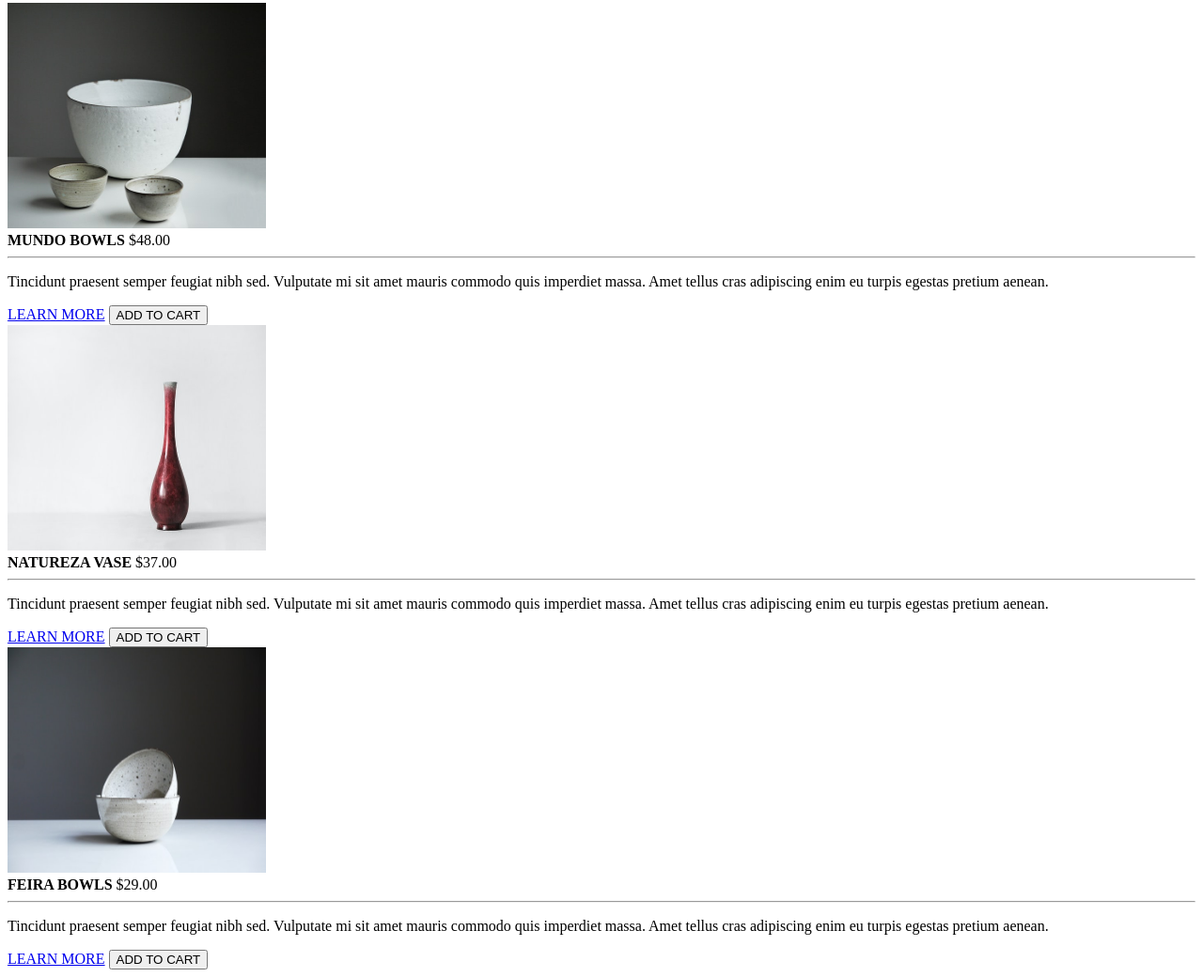
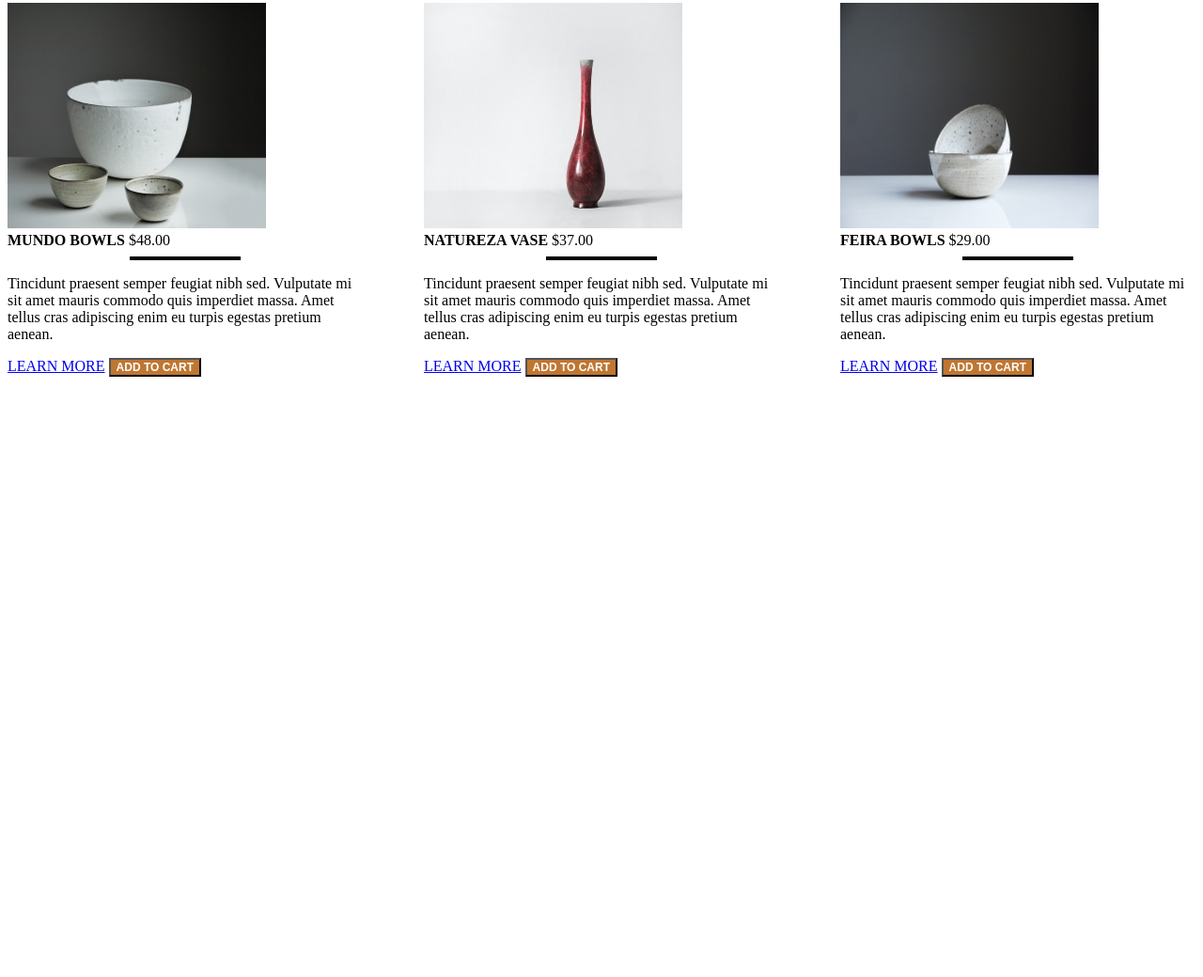
Before and after one commit to Creedo11/eCommWebsite, a plain HTML site: page index.html in a window 1280 px wide. Shown: the part 2972-4012 px from the top of the page at 94% size. After the commit the page ends 3381 px from the top, so only its background shows below. Drawn offline with Linux system fonts and the light colour scheme.

Commit message:
edited add to cart button styling for products

```diff
--- a/index.html
+++ b/index.html
@@ -61,38 +61,36 @@
                     <br>
                     <strong>MUNDO BOWLS</strong>
                     <span>$48.00</span>
-                    <hr>
+                    <hr class="hr_product">
                     <p>
                         Tincidunt praesent semper feugiat nibh sed. Vulputate mi sit amet mauris commodo quis imperdiet massa. Amet tellus cras adipiscing enim eu turpis egestas pretium aenean.
                     </p>
                     <a href="bowlproducts.html">LEARN MORE</a>
-                    <span><button type="button">ADD TO CART</button></span>
+                    <span><button class="add_to_cart_button" type="button">ADD TO CART</button></span>
                 </div>
-                <div class="product_container">
                 <div class="product">
                     <a><img class="product_image" src="assets/oriento-maVIpNNtmlQ-unsplash.jpg"></a>
                     <br>
                     <strong>NATUREZA VASE</strong>
                     <span>$37.00</span>
-                    <hr>
+                    <hr class="hr_product">
                     <p>
                         Tincidunt praesent semper feugiat nibh sed. Vulputate mi sit amet mauris commodo quis imperdiet massa. Amet tellus cras adipiscing enim eu turpis egestas pretium aenean.
                     </p>
                     <a href="bowlproducts.html">LEARN MORE</a>
-                    <span><button type="button">ADD TO CART</button></span>
+                    <span><button class="add_to_cart_button" type="button">ADD TO CART</button></span>
                 </div>
-                <div class="product_container">
                 <div class="product">
                     <a><img class="product_image" src="assets/tom-crew-bgIO-u4GEfI-unsplash.jpg"></a>
                     <br>
                     <strong>FEIRA BOWLS</strong>
                     <span>$29.00</span>
-                    <hr>
+                    <hr class="hr_product">
                     <p>
                         Tincidunt praesent semper feugiat nibh sed. Vulputate mi sit amet mauris commodo quis imperdiet massa. Amet tellus cras adipiscing enim eu turpis egestas pretium aenean.
                     </p>
                     <a href="bowlproducts.html">LEARN MORE</a>
-                    <span><button type="button">ADD TO CART</button></span>
+                    <span><button class="add_to_cart_button" type="button">ADD TO CART</button></span>
                 </div>
             </div>
         </section>
--- a/styles.css
+++ b/styles.css
@@ -2,3 +2,22 @@
     width: 275px;
     height: 240px;
 }
+
+.hr_product{
+    width: 30%;
+    border: 2px solid black;
+}
+
+.product_container{
+    display:grid;
+    grid-template-columns: 1fr 1fr 1fr;
+    column-gap: 65px;
+    row-gap: 70px;
+}
+
+.add_to_cart_button{
+    background-color: #bf7631;
+    color: white;
+    font-weight: bold;
+    font-size: 12px;
+}
```
